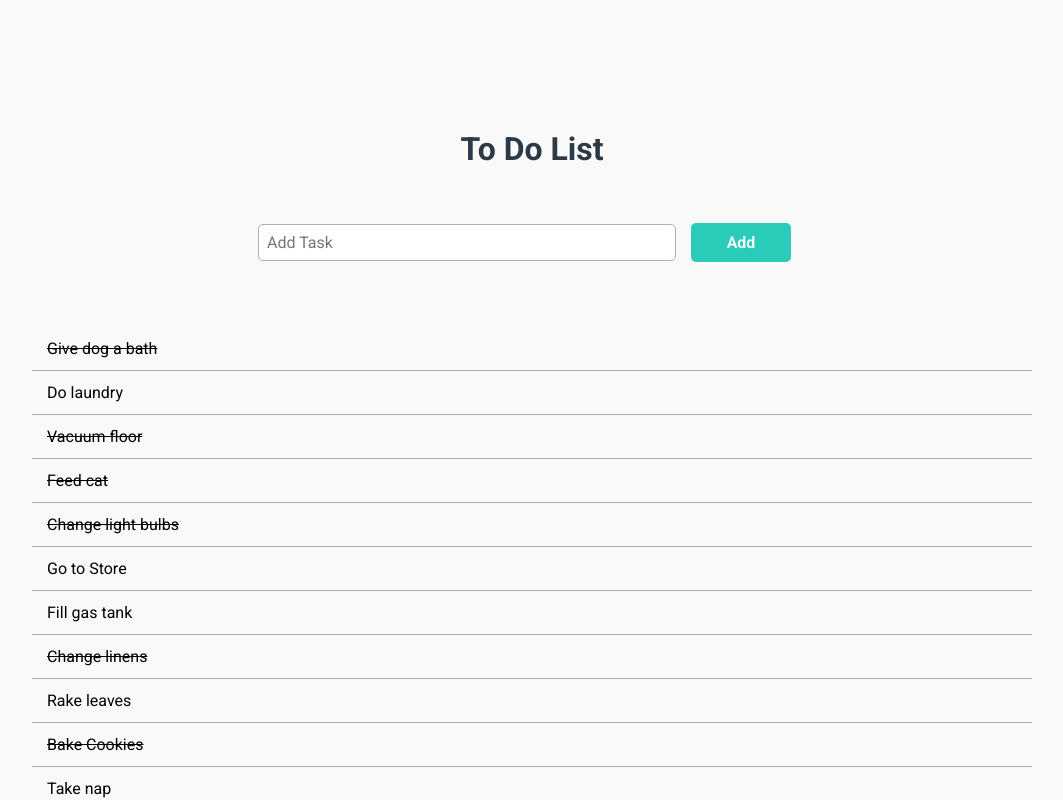
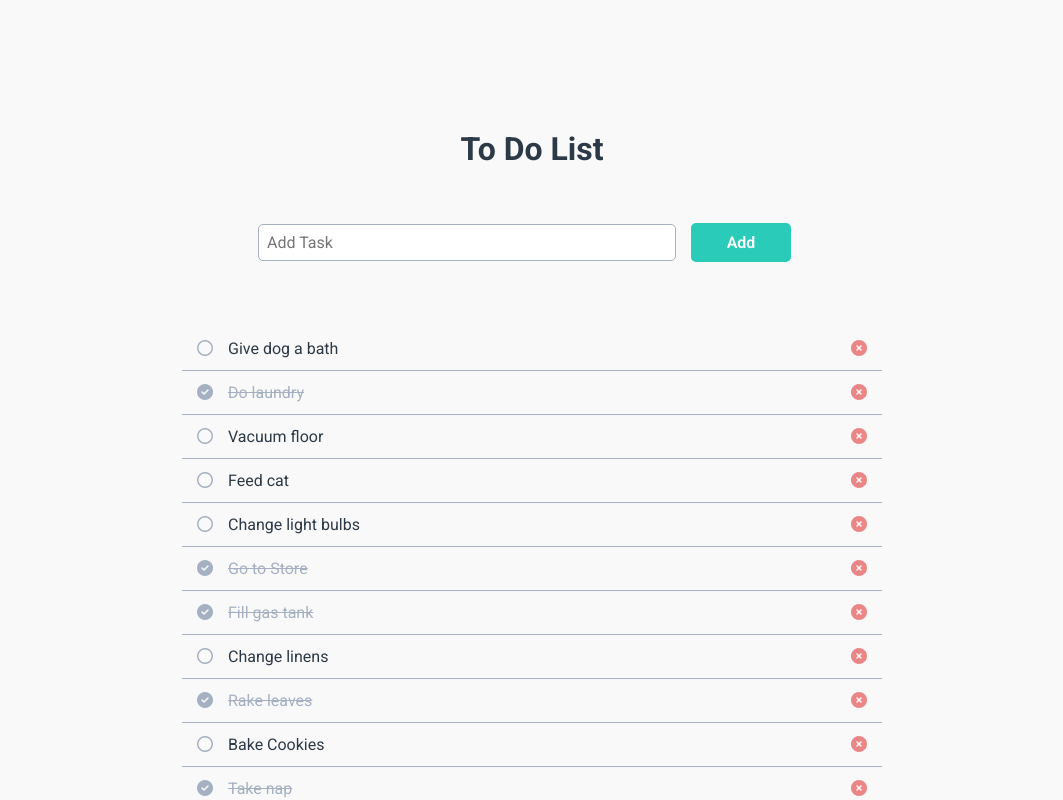
Before and after one commit to crystaltai/react-to-do-list, a React (Create React App) app: page / in a window 1280 px wide. Shown: the top 800 px of the page, without its empty margins (108-1171 px from the left). Built offline with nearby package versions, Linux system fonts and the light colour scheme.

Commit message:
Added toggle function for complete/incomplete todo items

```diff
--- a/public/index.html
+++ b/public/index.html
@@ -4,6 +4,8 @@
     <meta charset="utf-8" />
     <link rel="icon" href="%PUBLIC_URL%/favicon.ico" />
     <meta name="viewport" content="width=device-width, initial-scale=1" />
+    <!-- To utilize Font Awesome icons -->
+    <script src="https://kit.fontawesome.com/f99d80629d.js" crossorigin="anonymous"></script>
     <title>React App</title>
   </head>
   <body>
--- a/src/App.js
+++ b/src/App.js
@@ -8,11 +8,21 @@ import data from './data.json';
 function App() {
   const [toDoList, setToDoList] = useState(data);
 
+  const handleToggle = (id) => {
+    let mapped = toDoList.map((task) => {
+      if (task.id === Number(id)) {
+        task.complete = !task.complete;
+      }
+      return task;
+    });
+    setToDoList(mapped);
+  };
+
   return (
     <div className='app'>
       <FormHeader />
       <SubmitForm />
-      <TasksList toDoList={toDoList} />
+      <TasksList toDoList={toDoList} handleToggle={handleToggle} />
     </div>
   );
 }
--- a/src/components/Task/Task.css
+++ b/src/components/Task/Task.css
@@ -11,6 +11,23 @@
   background-color: #f1f2f6;
 }
 
-.task-item-incomplete {
+.task-left {
+  display: flex;
+  cursor: pointer;
+}
+
+.task-item-complete {
   text-decoration: line-through;
+  color: #a5b1c2;
 }
+
+.complete-button {
+  color: #a5b1c2;
+  margin-right: 15px;
+  cursor: pointer;
+}
+
+.fa-circle-xmark {
+  color: #ea8685;
+  cursor: pointer;
+}
--- a/src/components/Task/Task.js
+++ b/src/components/Task/Task.js
@@ -1,14 +1,31 @@
 import './Task.css';
 
-const Task = ({ todo }) => {
+const Task = ({ todo, handleToggle }) => {
+  const handleClick = (e) => {
+    handleToggle(e.currentTarget.id);
+    console.log(todo);
+  };
+
   return (
-    // Add task-item class by default and then add class depending on task status
-    <div className={`task-item ${todo.complete ? 'task-item-complete' : 'task-item-incomplete'}`}>
-      {todo.task}
-      {/* <div className='task-item-btns'>
-        <button>v</button>
-        <button>x</button>
-      </div> */}
+    <div className='task-item'>
+      <div
+        id={todo.id}
+        value={todo.id}
+        className={` ${todo.complete ? 'task-item-complete' : 'task-item-incomplete'}`}
+        onClick={handleClick}
+      >
+        <div className='task-left'>
+          <div className='complete-button'>
+            <i
+              className={`${todo.complete ? 'fa-solid fa-circle-check' : 'fa-regular fa-circle'}`}
+            ></i>
+          </div>
+          <div>{todo.task}</div>
+        </div>
+      </div>
+      <div className='task-right'>
+        <i className='fa-solid fa-circle-xmark'></i>
+      </div>
     </div>
   );
 };
--- a/src/components/TasksList/TasksList.css
+++ b/src/components/TasksList/TasksList.css
@@ -1,6 +1,7 @@
 .task-list {
-  max-width: 1000px;
+  max-width: 700px;
   margin: 0 auto;
   font-family: 'Roboto';
   font-size: 16px;
+  color: #2c3a47;
 }
--- a/src/components/TasksList/TasksList.js
+++ b/src/components/TasksList/TasksList.js
@@ -1,11 +1,11 @@
 import Task from '../Task/Task';
 import './TasksList.css';
 
-const TasksList = ({ toDoList }) => {
+const TasksList = ({ toDoList, handleToggle }) => {
   return (
     <div className='task-list'>
       {toDoList.map((todo) => {
-        return <Task todo={todo} />;
+        return <Task todo={todo} key={todo.id + todo.task} handleToggle={handleToggle} />;
       })}
     </div>
   );
```
